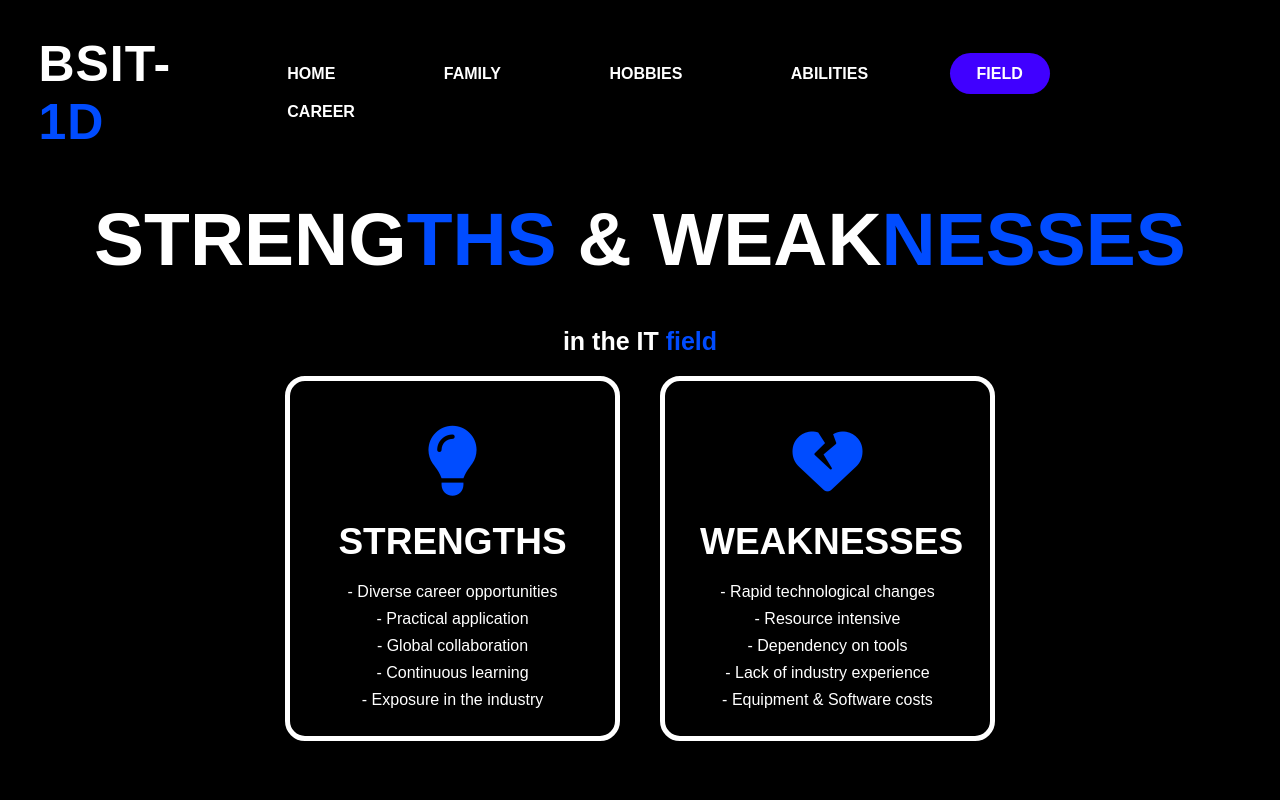
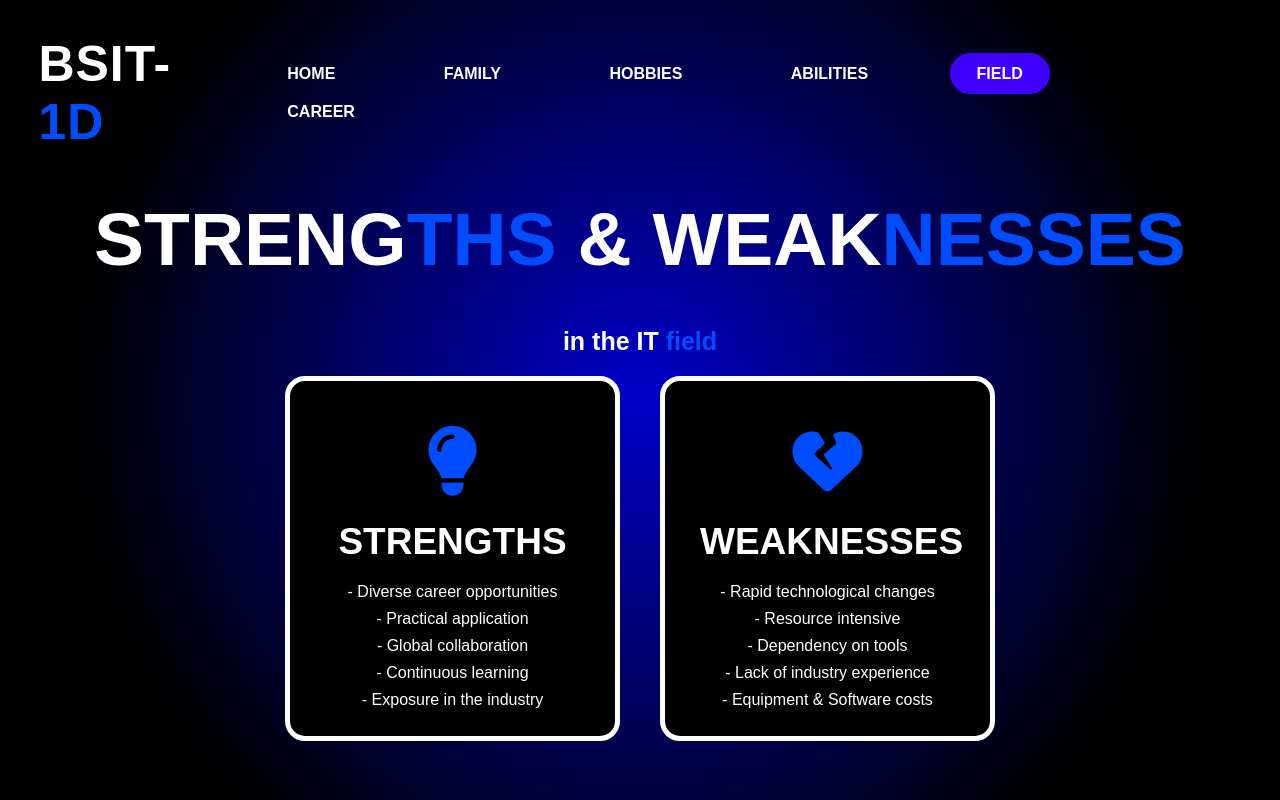
Before and after one commit to eligiohaleyryan/haleyeligio.github.io, a plain HTML site: page field.html in a window 1280 px wide. Drawn offline with Linux system fonts and the light colour scheme.

Commit message:
Add files via upload

```diff
--- a/field.css
+++ b/field.css
@@ -7,8 +7,8 @@
 .background{
     height: 100vh;
     width: 100%;
-    background: rgb(0,0,0);
-    background: radial-gradient(47deg, rgba(0,0,0,1) 100%, rgba(0,0,202,1) 30%);
+    background: rgb(0,0,202);
+    background: radial-gradient(circle, rgba(0,0,202,1) 0%, rgba(0,0,0,1) 75%);
     background-size: cover;
     background-position: center;
 }
```
